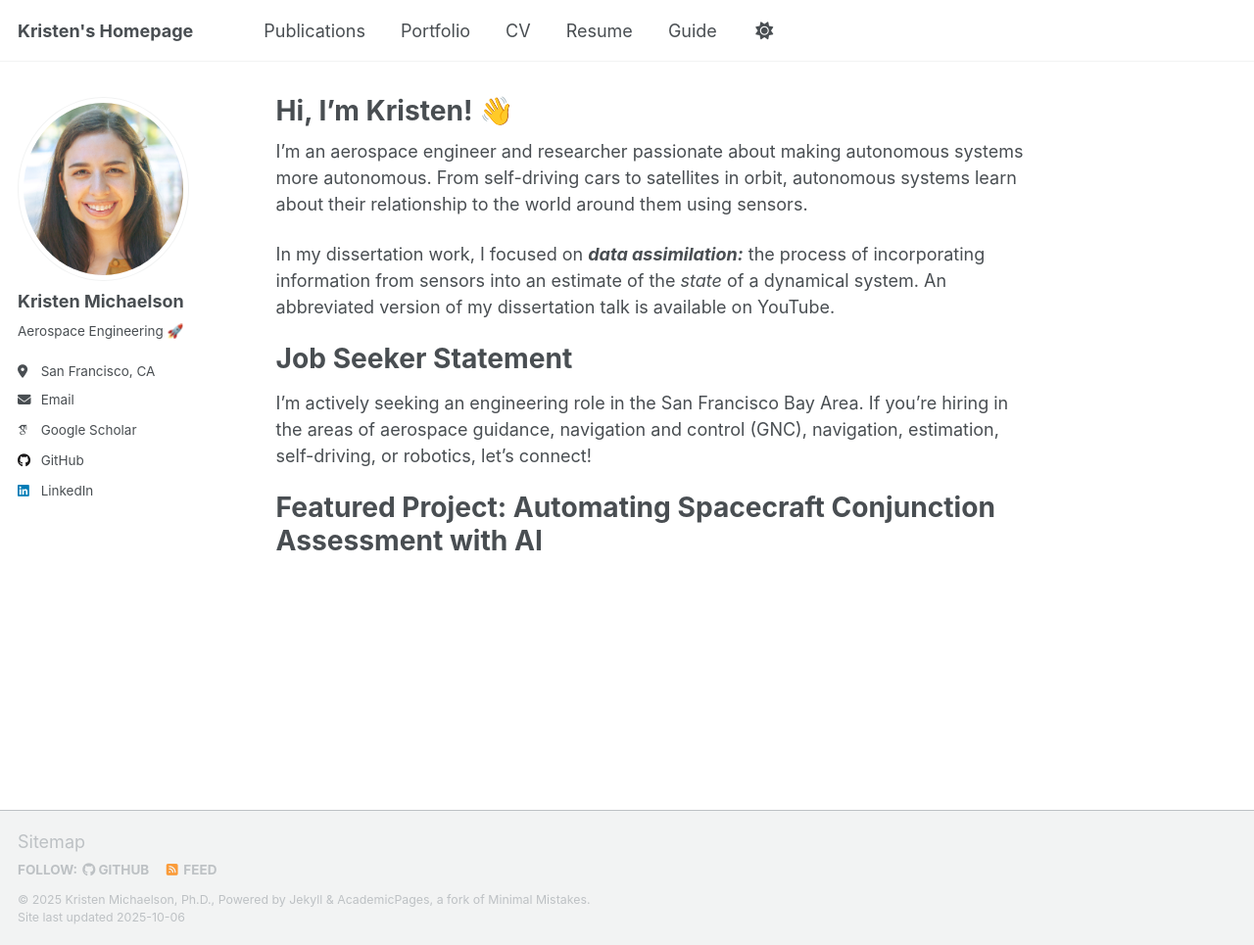
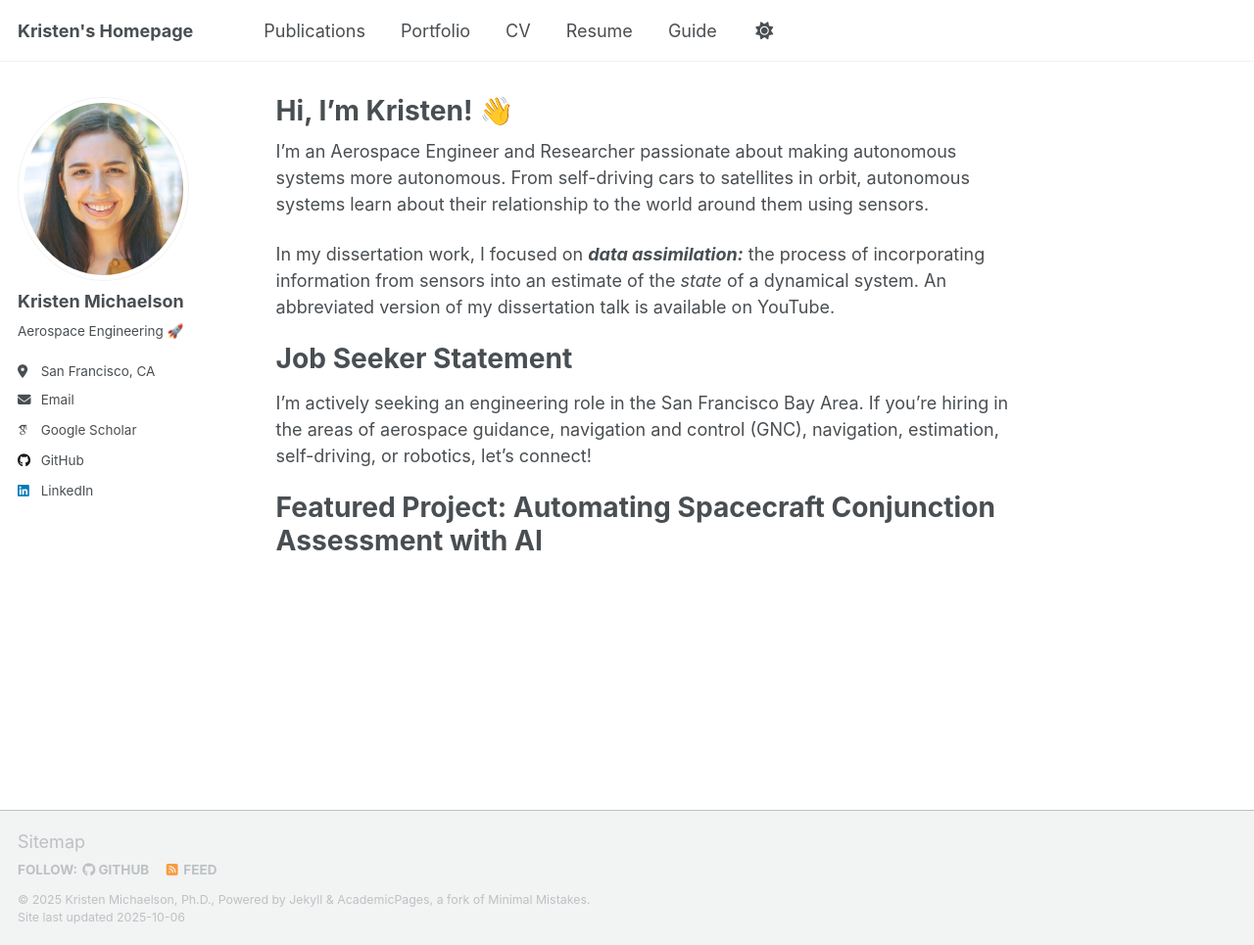
Before and after one commit to kristenmichaelson/kristenmichaelson.github.io, a Jekyll site: the page built from _pages/about.md, in a window 1280 px wide and 965 px high. Shown: the whole window at 98% size. Built offline with Jekyll 4.4.1, drawn with Linux system fonts in a browser that asks for light colours; some web fonts are replaced; a script that is not in the unit is left out.

```diff
--- a/_pages/about.md
+++ b/_pages/about.md
@@ -7,7 +7,7 @@ redirect_from:
   - /about.html
 ---
 
-I'm an aerospace engineer and researcher passionate about making autonomous systems more autonomous. From self-driving cars to satellites in orbit, autonomous systems learn about their relationship to the world around them using sensors.
+I'm an Aerospace Engineer and Researcher passionate about making autonomous systems more autonomous. From self-driving cars to satellites in orbit, autonomous systems learn about their relationship to the world around them using sensors.
 
 In my dissertation work, I focused on ***data assimilation:*** the process of incorporating information from sensors into an estimate of the *state* of a dynamical system. An abbreviated version of my dissertation talk is available on YouTube.
 
```
